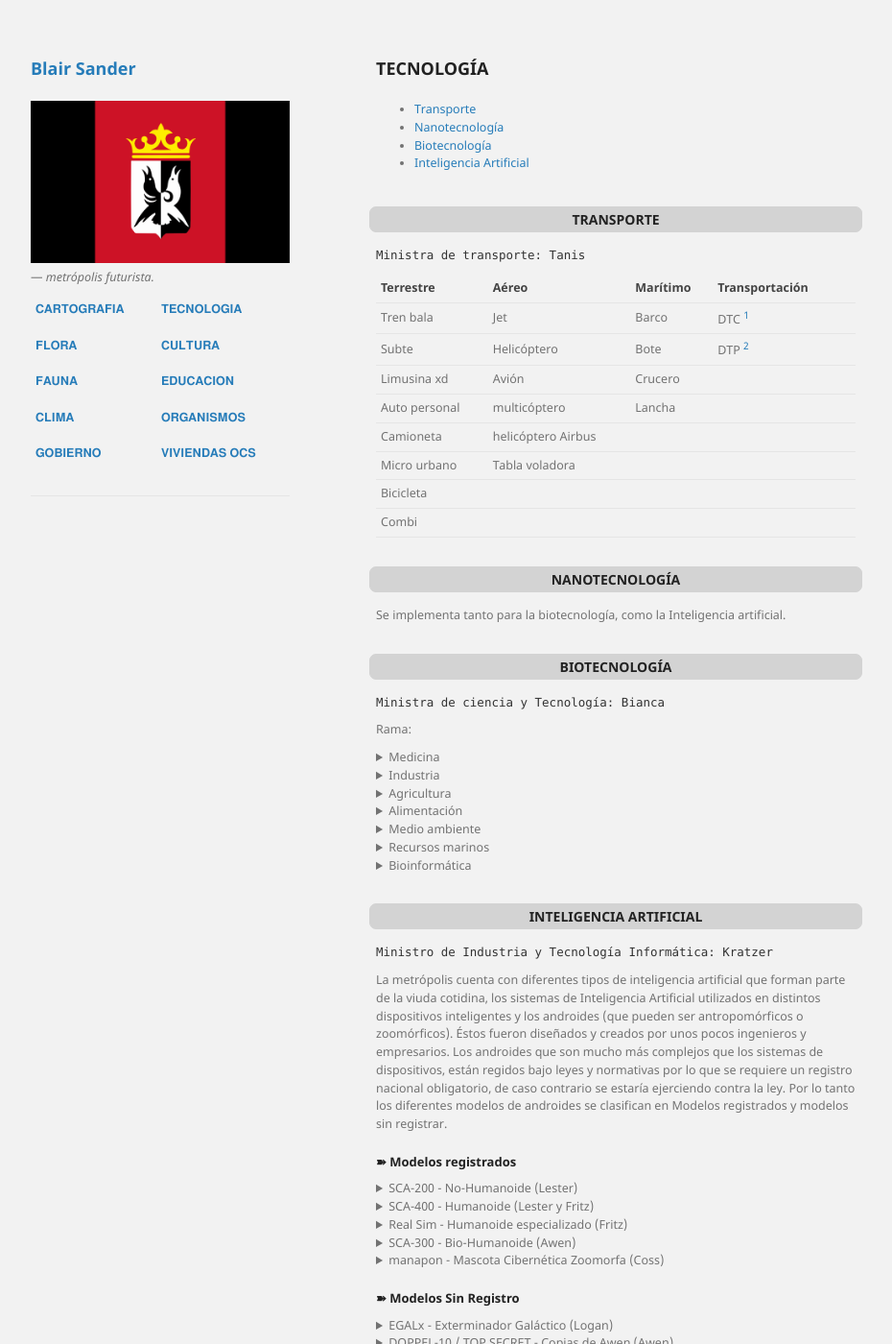
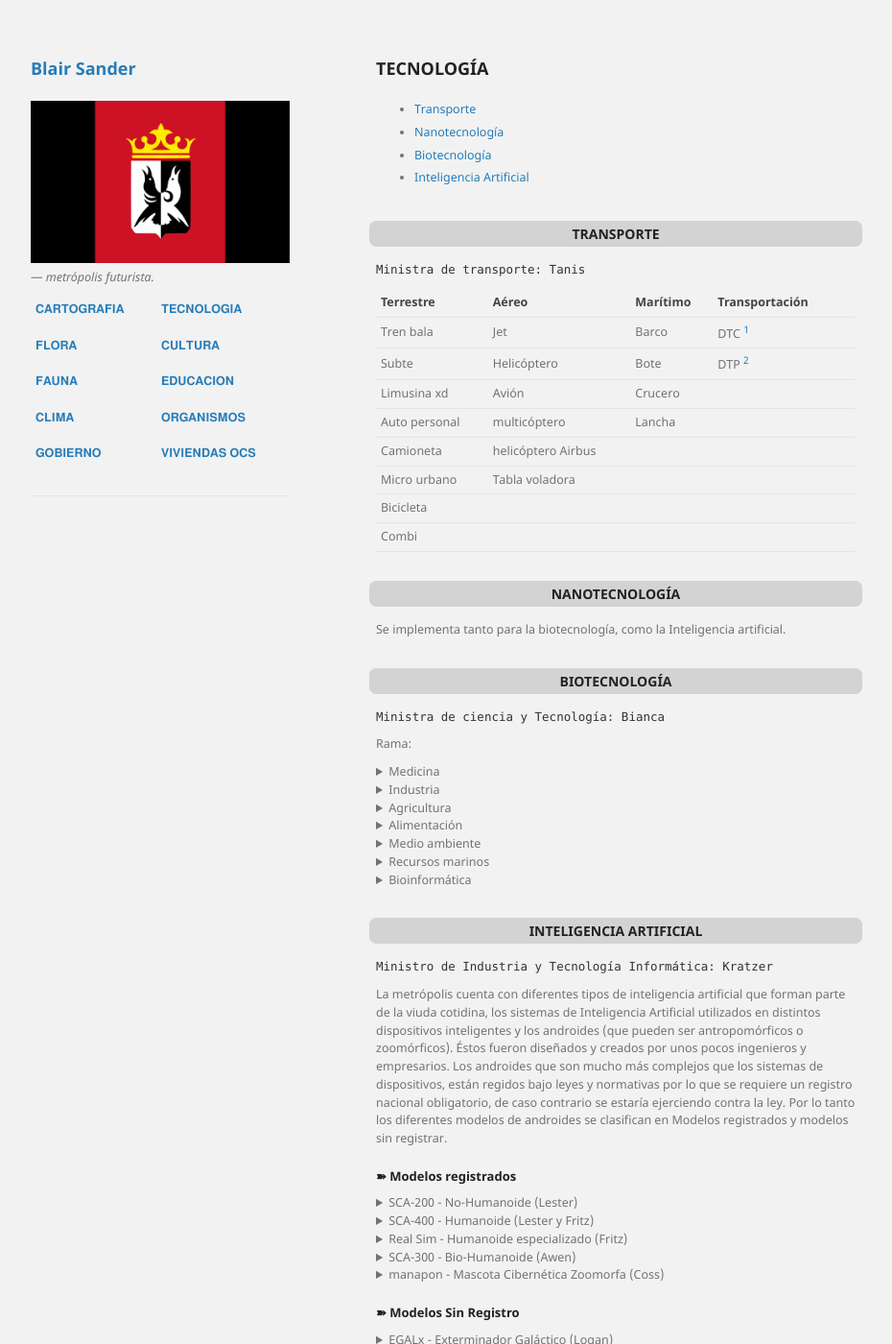
Before and after one commit to BlairSander/ciudad, a Jekyll site: the page built from tecnologia.md, in a window 1280 px wide and 1400 px high. Shown: the whole window at 96% size, without its empty margins (178-1108 px from the left). Built offline with Jekyll 4.4.1, drawn with Linux system fonts in a browser that asks for light colours; our own code applies the rules of GitHub Pages for plain Markdown files.

Commit message:
jekyll-theme-minimal.scss

```diff
--- a/_sass/jekyll-theme-minimal.scss
+++ b/_sass/jekyll-theme-minimal.scss
@@ -45,8 +45,8 @@ p, table, pre, dl {
   margin:0 0 10px;
 }
 
-ul, ol {
-  margin:5px 0 5px;
+
+li {
   padding-bottom: 5px;
 }
 
```
